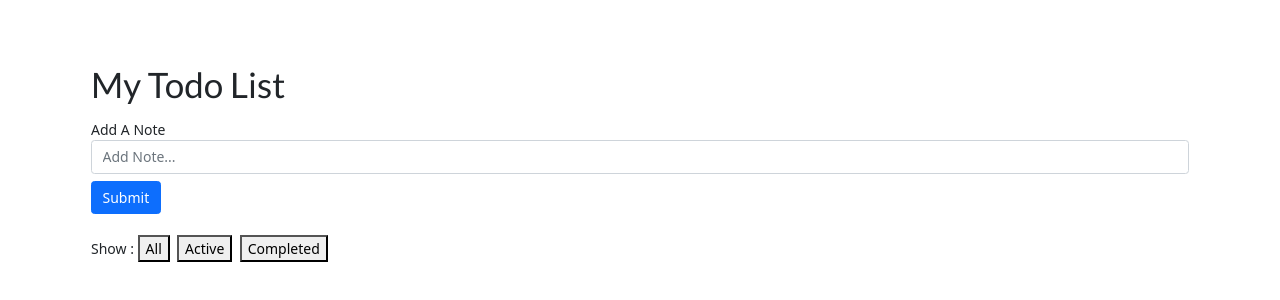
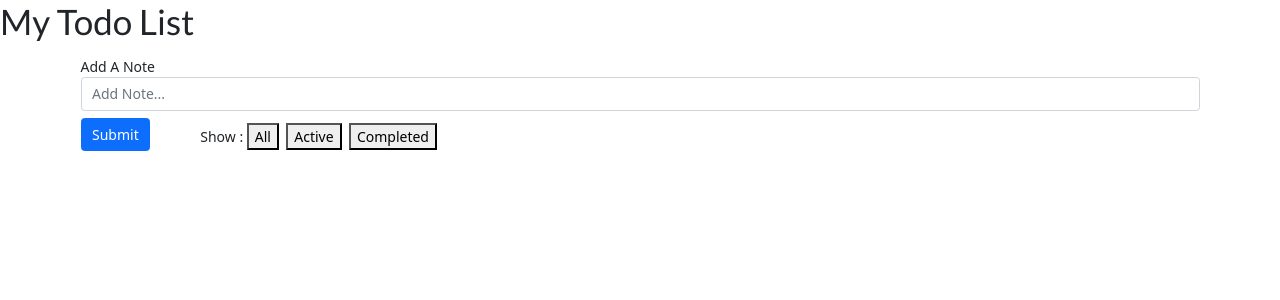
Before and after one commit to Tarun-appiness94/Todo-app-redux, a React (Create React App) app: page / in a window 1280 px wide. Shown: the top 300 px of the page. Built offline with nearby package versions, Linux system fonts and the light colour scheme.

Commit message:
updated 3

```diff
--- a/src/App.js
+++ b/src/App.js
@@ -5,7 +5,8 @@ import TodoItem from './components/TodoItem';
 
 const App = () => {
 	return (
-		<div className='container bg-white p-4 mt-5'>
+		<div>
+		{/* // <div className='container bg-white p-4 mt-5'> */}
 			<h1>My Todo List</h1>
 			<AddTodoForm />
 			<TodoItem />
--- a/src/components/AddTodoForm.js
+++ b/src/components/AddTodoForm.js
@@ -29,7 +29,7 @@ const AddTodoForm = () => {
 					}
 				}
 
-	return (<>
+	return (<div className="container">
 				<form onSubmit={e=>onSubmit(e)} className='form-inline mt-3 mb-3'>
 					<label className='sr-only'>Add A Note</label>
 					<input
@@ -41,16 +41,16 @@ const AddTodoForm = () => {
 					/>
 
 					<button type='submit' className='btn btn-primary mb-2'>Submit</button>
+					<div style={{display:"inline-block", marginLeft: "50px", alignItems:"center"}}>
+				    <span>Show : </span>
+					<button onClick={()=>dispatch(filterAllTodo())}>All</button> &nbsp;
+					<button onClick={()=>dispatch(filterActiveTodo())}>Active</button> &nbsp;
+					<button onClick={()=>dispatch(filterCompletedTodo())}>Completed</button>
+					</div>
 
 				</form>
 
-				<div>
-					<span>Show : </span>
-					<button onClick={()=>dispatch(filterAllTodo())}>All</button> &nbsp;
-					<button onClick={()=>dispatch(filterActiveTodo())}>Active</button> &nbsp;
-					<button onClick={()=>dispatch(filterCompletedTodo())}>Completed</button>
 				</div>
-				</>
 			);
 }
 
--- a/src/components/TodoItem.js
+++ b/src/components/TodoItem.js
@@ -2,7 +2,6 @@ import React from 'react';
 // import { connect } from "react-redux";
 import { deleteTodo, completedTodo} from '../actions';
 import { useSelector, useDispatch } from 'react-redux';
-// import Todo from './Todo';
 
 
 const TodoItem = () => {
```
